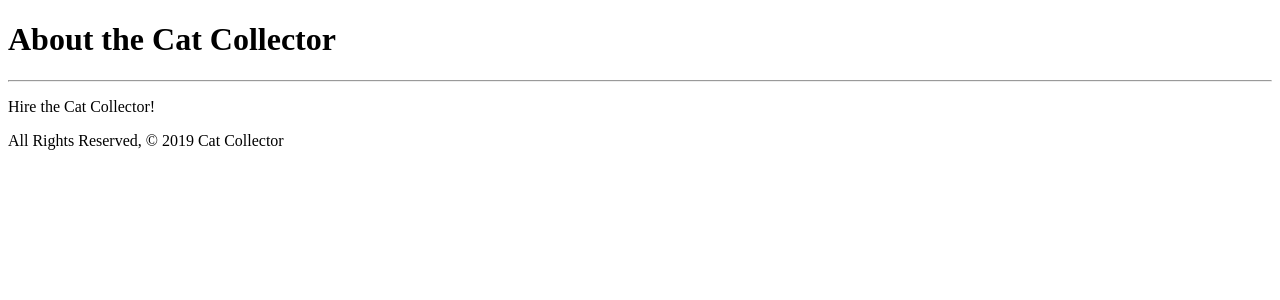
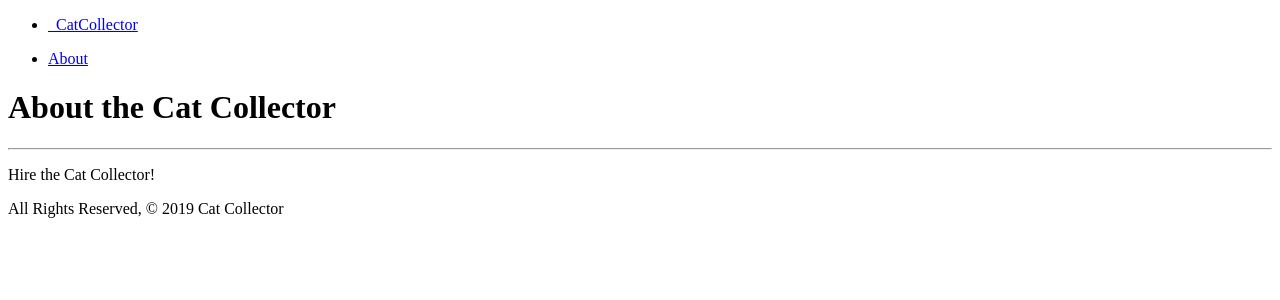
Before and after one commit to emgrebe/Catcollector, a Django app: page /about/ in a window 1280 px wide. Shown: the top 300 px of the page. Run offline with Django 3.2, Linux system fonts and the light colour scheme.

Commit message:
start on temlpate inheritance for about page

```diff
--- a/main_app/templates/about.html
+++ b/main_app/templates/about.html
@@ -4,12 +4,17 @@
   <meta charset="UTF-8">
   <meta name="viewport" content="width=device-width, initial-scale=1.0">
   <meta http-equiv="X-UA-Compatible" content="ie=edge">
-  <title>Cat Collector About</title>
+  <title>About the Cat Collector</title>
 </head>
 <body>
+  {% extends 'base.html' %}
+  {% block content %}
+
   <h1>About the Cat Collector</h1>
   <hr />
   <p>Hire the Cat Collector!</p>
+
+  {% endblock %}
   <footer>All Rights Reserved, &copy; 2019 Cat Collector</footer>
 </body>
 </html>
--- /dev/null
+++ b/main_app/templates/base.html
@@ -0,0 +1,30 @@
+<!DOCTYPE html>
+<html lang="en">
+<head>
+  <meta charset="UTF-8">
+  <meta name="viewport" content="width=device-width, initial-scale=1.0">
+  <meta http-equiv="X-UA-Compatible" content="ie=edge">
+  <title>Cat Collector</title>
+</head>
+<body>
+  <header class="navbar-fixed">
+    <nav>
+      <div class="nav-wrapper">
+        <ul>
+          <li><a href="/" class="left brand-logo">&nbsp;&nbsp;CatCollector</a></li>
+        </ul>
+        <ul class="right">
+          <li><a href="/about">About</a></li>
+        </ul>
+      </div>
+    </nav>
+  </header>
+  <main class="container">
+    {% block content %}
+    {% endblock %}
+  </main>
+  <footer class="page-footer">
+    <div class="right">All Rights Reserved, &copy; 2019 Cat Collector &nbsp;</div>
+  </footer>
+</body>
+</html>
```
